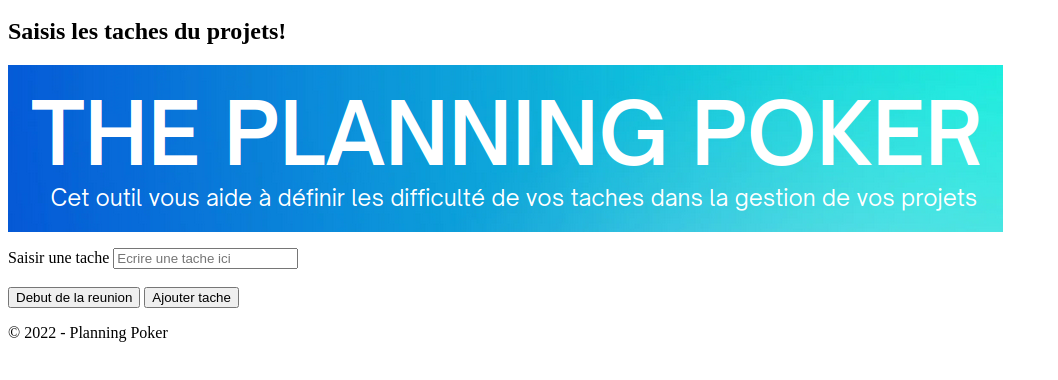
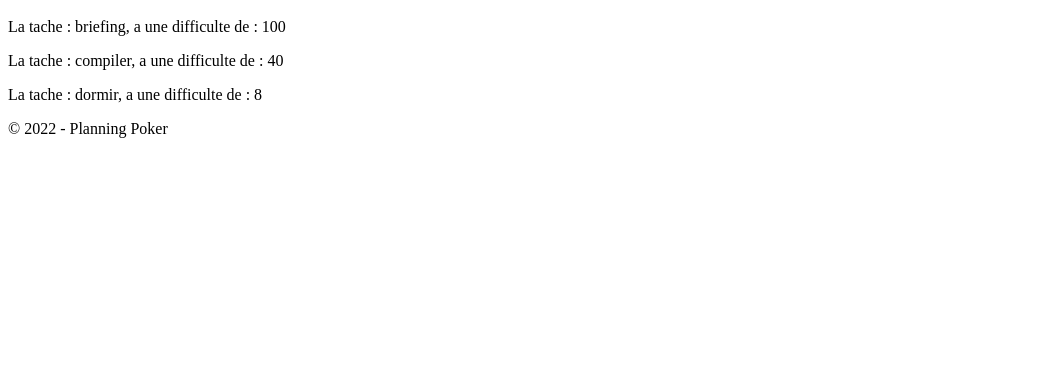
Before and after one commit to lansanacisse/ApplicationPlanningPoker, a plain HTML site: page taches.html in a window 1280 px wide. Shown: the part 48-428 px from the top of the page, without its empty margins (0-1058 px from the left). Drawn offline with Linux system fonts and the light colour scheme.

Commit message:
methode moyenne page finale
finalisation de la méthode moyenne et creation d'une page pour afficher les taches et leur difficultes quand le vote est terminé

```diff
--- a/accueil.js
+++ b/accueil.js
@@ -1,7 +1,10 @@
 function ajoutParticipants() {
 
     //Recuperation de la methode de vote
-    let methode = document.getElementById('methode').value;
+    let methode = document.querySelector('input[name="methode"]:checked').value;
+
+    // Afficher la methode de vote dans la console
+    console.log('Methode de vote:', methode);
 
     // Dans le fichier source.js
     localStorage.setItem('methodeVote', methode);
--- a/participantsEtTaches.json
+++ b/participantsEtTaches.json
@@ -1 +1 @@
-{"tabParticipants":["samy","lanzana","valentin"],"tabTaches":["cuisiner","coding","dormir"]}
+{"tabParticipants":["samy","lanzana","valentin"],"tabTaches":["briefing","compiler","dormir"]}
--- a/tache.js
+++ b/tache.js
@@ -1,29 +1,48 @@
-window.addEventListener("DOMContentLoaded",ajoutTache);
+// A l'ouverture de la page on execute la fonction initPage
+onload = initPage;
 
-function ajoutTache() {
-    let tacheInput = document.getElementById("tache");
-    let tachesInput = document.createElement('input');
-    tachesInput.type ='hidden';
-    tachesInput.name = 'toutesLesTaches';
+function recupererLesDonnees() {
+    // Recuperer les données json
+    fetch('votes.json')
+        .then(response => response.json())
+        .then(dataObject => {
+            afficherTachesEtDifficultes(dataObject);
+            console.log(dataObject);
+        })
+        .catch(error => console.error('Désolé, une erreur est survenue', error));
+}
 
-    // Récupérer le tableau de tâches actuel depuis le champ caché
-    let taches = JSON.parse(document.getElementById("toutesLesTaches").value);
+function afficherTachesEtDifficultes(dataObject) {
+    // Afficher les taches et les difficultes
+    displayTacheEtDifficulte(dataObject);
+}
 
-    // Ajouter la nouvelle tâche
-    let nouvelleTache = tacheInput.value.trim();
-    if (nouvelleTache !== '') {
-        taches.push(nouvelleTache);
+function displayTacheEtDifficulte(data) {
 
-        // Mettre à jour la valeur du champ caché avec le tableau mis à jour
-        tachesInput.value = JSON.stringify(taches);
+    // Recuperer le container pour les données json
+    const jsonDataContainer = document.getElementById('jsonTaches');
 
-        // Réinitialiser le champ de saisie
-        tacheInput.value = '';
+    if (jsonDataContainer) {
+        // Si le container existe, on affiche les données json
 
-        // Ajouter le champ caché au formulaire
-        document.getElementById("saisieTache").appendChild(tachesInput);
+            // Recuperer les  tache à afficher
+            let keys = Object.keys(data);
+
+            // Afficher les taches
+            keys.forEach(key => {
+                let difficulte = data[key];
+                // Afficher la tache dans le container
+                jsonDataContainer.innerHTML += `<p>La tache : ${key}, a une difficulte de : ${difficulte}</p>`;
+            })
+    } else {
+
+        // Message d'erreur si le container n'existe pas
+        jsonDataContainer.innerHTML = `<p>Aucune donnée disponible.</p>`;
     }
+}
 
-    // Retourner false pour empêcher la soumission du formulaire
-    return false;
+// Fonction pour initialiser la page
+function initPage() {
+    console.log('Page chargee');
+    recupererLesDonnees();
 }
--- a/taches.html
+++ b/taches.html
@@ -5,25 +5,12 @@
     <!-- <link rel="stylesheet" type="text/css" href="css/style.css"> -->
 </head>
 <body>
-    <div id="container">
         <div id="header">
             <h1>Planning Poker</h1>
         </div>
         <div id="content">
-            <h2>Saisis les taches du projets!</h2>
-            <img src="./cartes/dashbord.png" alt="">
-            <p>
+            <div id="jsonTaches"></div>
         </div>
-        <form  name="saisieTache" id = "saisieTache" action="./taches.php" method="POST">
-            <label for="">Saisir une tache</label>
-            <input type="text" name="tache" id="tache" placeholder="Ecrire une tache ici">
-            <br>
-            <br>
-            <input type="submit" name="debut" id="debut" value="Debut de la reunion" onclick="ajoutTache()">
-            <input type="button"  name="ajout" id="ajout" value="Ajouter tache" onclick="ajoutTache()">
-        </form>
-        <div>
             <p>© 2022 - Planning Poker</p>
-        </div>
 <script src="./tache.js"></script>
 </html>
--- a/taches.json
+++ b/taches.json
@@ -1 +1 @@
-["cuisiner","coding","dormir"]
+["briefing","compiler","dormir"]
--- a/votes.json
+++ b/votes.json
@@ -1 +1 @@
-{"cuisiner":"40","coding":"100","dormir":"13"}
+{"briefing":"100","compiler":"40","dormir":"8"}
--- a/votesCafe.json
+++ b/votesCafe.json
@@ -1 +1 @@
-{"arriver au boulot":"40","ecriture documents":"100","tacheCourante":"1"}
+{"briefing":"100","tacheCourante":"0"}
```
Also changed, not shown: accueil.html (+2 -2 lines), difficultes.js (+11 -2 lines), 1 other file.
